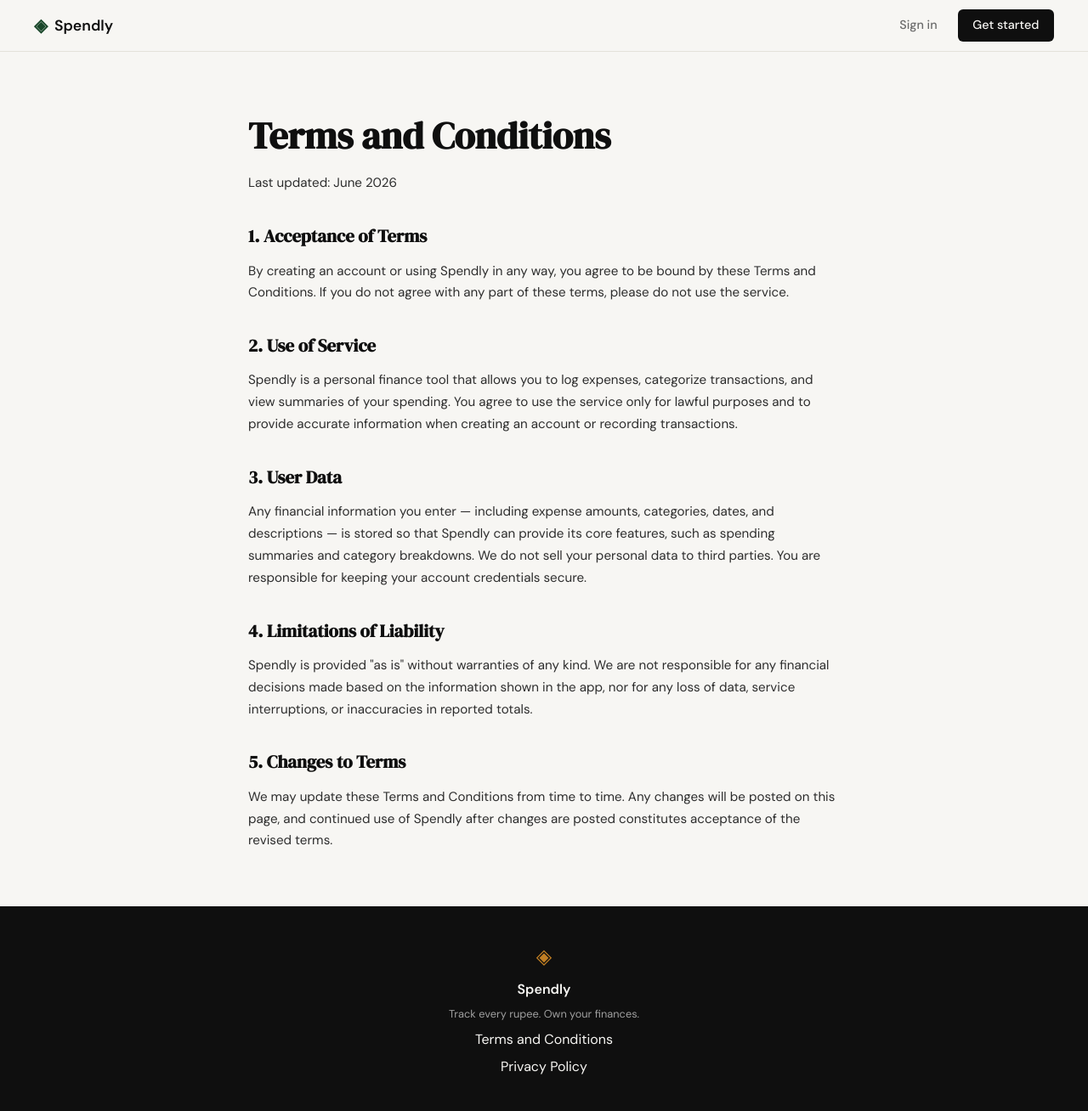
After one commit to AYAZ2409/spendly, a Flask app: page /terms in a window 1280 px wide. The commit adds this page. Shown: the whole page at 85% size. Run offline with Flask 3, Linux system fonts and the light colour scheme.

Commit message:
landing: add terms and privacy links to footer improved

```diff
--- a/app.py
+++ b/app.py
@@ -20,6 +20,11 @@ def register():
 @app.route("/login")
 def login():
     return render_template("login.html")
+
+
+@app.route("/terms")
+def terms():
+    return render_template("terms.html")
 
 
 # ------------------------------------------------------------------ #
--- a/file.txt
+++ b/file.txt
@@ -8,7 +8,7 @@ Point both to "#" as placeholder hrefs since the pages don't exist yet.
 
 Do not modify anything else on the page.
 
-git commit -m "landing: add terms and privacy links to footer”
+git commit -m "landing: add terms and privacy links to footer"
 
 Create a "Terms and Conditions" page for Spendly.
 
--- a/static/css/style.css
+++ b/static/css/style.css
@@ -478,6 +478,42 @@ a { color: inherit; text-decoration: none; }
 .auth-switch a:hover { text-decoration: underline; }
 
 /* ------------------------------------------------------------------ */
+/* Legal pages                                                         */
+/* ------------------------------------------------------------------ */
+
+.legal-section {
+    padding: 4rem 2rem;
+    max-width: 760px;
+    margin: 0 auto;
+}
+
+.legal-title {
+    font-family: var(--font-display);
+    font-size: clamp(2rem, 4vw, 2.75rem);
+    color: var(--ink);
+    margin-bottom: 0.5rem;
+}
+
+.legal-updated {
+    font-size: 0.85rem;
+    color: var(--ink-faint);
+    margin-bottom: 2rem;
+}
+
+.legal-section h2 {
+    font-family: var(--font-display);
+    font-size: 1.3rem;
+    color: var(--ink);
+    margin: 2rem 0 0.75rem;
+}
+
+.legal-section p {
+    font-size: 0.95rem;
+    color: var(--ink-soft);
+    line-height: 1.7;
+}
+
+/* ------------------------------------------------------------------ */
 /* Footer                                                              */
 /* ------------------------------------------------------------------ */
 
--- a/templates/base.html
+++ b/templates/base.html
@@ -34,7 +34,7 @@
             <span class="brand-icon">◈</span>
             <span class="footer-name">Spendly</span>
             <p class="footer-copy">Track every rupee. Own your finances.</p>
-            <a href="#">Terms and Conditions</a>
+            <a href="{{ url_for('terms') }}">Terms and Conditions</a>
             <a href="#">Privacy Policy</a>
         </div>
     </footer>
--- /dev/null
+++ b/templates/terms.html
@@ -0,0 +1,53 @@
+{% extends "base.html" %}
+
+{% block title %}Terms and Conditions — Spendly{% endblock %}
+
+{% block content %}
+
+<section class="legal-section">
+        <h1 class="legal-title">Terms and Conditions</h1>
+        <p class="legal-updated">Last updated: June 2026</p>
+
+        <h2>1. Acceptance of Terms</h2>
+        <p>
+            By creating an account or using Spendly in any way, you agree to be
+            bound by these Terms and Conditions. If you do not agree with any
+            part of these terms, please do not use the service.
+        </p>
+
+        <h2>2. Use of Service</h2>
+        <p>
+            Spendly is a personal finance tool that allows you to log expenses,
+            categorize transactions, and view summaries of your spending. You
+            agree to use the service only for lawful purposes and to provide
+            accurate information when creating an account or recording
+            transactions.
+        </p>
+
+        <h2>3. User Data</h2>
+        <p>
+            Any financial information you enter — including expense amounts,
+            categories, dates, and descriptions — is stored so that Spendly can
+            provide its core features, such as spending summaries and category
+            breakdowns. We do not sell your personal data to third parties. You
+            are responsible for keeping your account credentials secure.
+        </p>
+
+        <h2>4. Limitations of Liability</h2>
+        <p>
+            Spendly is provided "as is" without warranties of any kind. We are
+            not responsible for any financial decisions made based on the
+            information shown in the app, nor for any loss of data, service
+            interruptions, or inaccuracies in reported totals.
+        </p>
+
+        <h2>5. Changes to Terms</h2>
+        <p>
+            We may update these Terms and Conditions from time to time. Any
+            changes will be posted on this page, and continued use of Spendly
+            after changes are posted constitutes acceptance of the revised
+            terms.
+        </p>
+</section>
+
+{% endblock %}
```
Also changed, not shown: .claude/settings.local.json.
